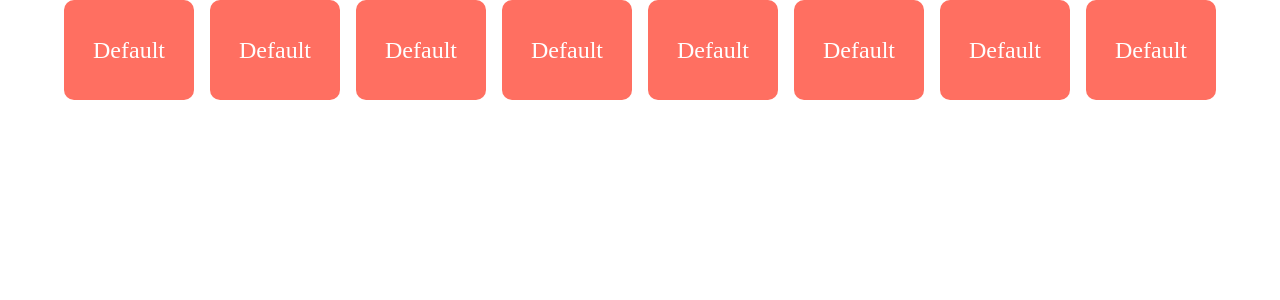
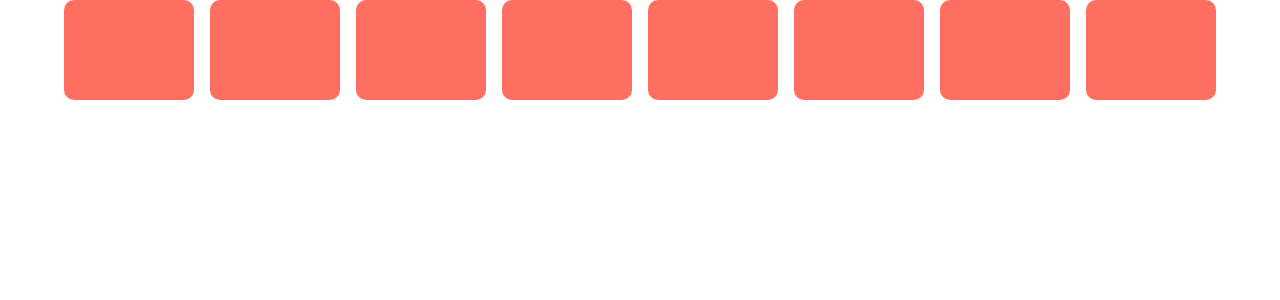
Before and after one commit to oscarhermawan17/games, a React (Vite) app: page / in a window 1280 px wide. Shown: the top 300 px of the page. Built offline with nearby package versions, Linux system fonts and the light colour scheme.

Commit message:
Logic Game Finish - Need styling and fix type

```diff
--- a/src/App.tsx
+++ b/src/App.tsx
@@ -1,107 +1,124 @@
-
-import { Container } from '@mui/material';
-import Grid from '@mui/system/Unstable_Grid';
-import Card from './Card/Card'
-import { useState, useCallback, useRef } from 'react';
+import { useEffect } from "react"
+import { Container } from "@mui/material"
+import Grid from "@mui/system/Unstable_Grid"
+import Card from "./Card/Card"
+import { useState, useCallback, useRef } from "react"
 
 const dataStatic = () => {
   const data: any = {}
-  for(let i=0; i<8; i++) {
+  for (let i = 0; i < 8; i++) {
     data[i] = {
       id: i,
-      card: i%2 == 0 ? i : i-1,
+      card: i % 2 == 0 ? i : i - 1,
       isFinish: false,
-      isFlipped: false
+      isFlipped: false,
     }
   }
-  return data;
+  return data
 }
 
 type Card = {
-  id: number;
-  card: number;
-  isFinish: boolean;
-  isFlipped: boolean;
+  id: number
+  card: number
+  isFlipped: boolean
 }
 
 interface CardCollection {
-  [key: string]: Card;
+  [key: string]: Card
 }
 
 function App() {
+  const [listOfCard, setListOfCard] = useState(() => dataStatic())
+  const [isGameOver, setIsGameOver] = useState(false)
+  const ref = useRef<null | number>(null)
+  const totalSolveCard = useRef<number>(0)
+  const totalOpenCard = useRef<number>(0)
 
-  const [listOfCard, setListOfCard] = useState(() => dataStatic())
-  const ref = useRef<null | number>(null)
+  useEffect(() => {
+    if (isGameOver) {
+      setTimeout(
+        () => alert(`you win with total click = ${totalOpenCard.current}`),
+        2000
+      )
+    }
+  }, [isGameOver])
 
-  const setListFunction = (id: number, flippedStatus: boolean, finishStatus: boolean = false) => ({
+  const setListFunction = (id: number, flippedStatus: boolean) => ({
     [id]: {
       id: id,
       card: listOfCard[id].card,
-      isFinish: finishStatus,
-      isFlipped: flippedStatus
-    }
+      isFlipped: flippedStatus,
+    },
   })
 
-  const openCard = useCallback(({ id, card } : { id: number, card: string}) => {
-    console.log('card', card)
+  const checkGameIsOver = (currentSolveCard: number) => {
+    if (currentSolveCard === Object.keys(listOfCard).length) {
+      setIsGameOver(true)
+    }
+  }
+
+  const openCard = useCallback(({ id, card }: { id: number; card: string }) => {
+    if (isGameOver) {
+      return
+    }
+
+    console.log("card", card)
     /** Open First Card  (After macthed also) */
-    if(ref.current === null) {
-      ref.current = id as number;
+    if (ref.current === null) {
+      ref.current = id as number
       const object = setListFunction(id, true)
       setListOfCard((prevState: CardCollection) => ({
         ...prevState,
-        ...object
+        ...object,
       }))
       /** Open Second Card, But Not match  */
     } else if (listOfCard[ref.current].card !== listOfCard[id].card) {
       const object = setListFunction(id, true)
       setListOfCard((prevState: CardCollection) => ({
         ...prevState,
-        ...object
+        ...object,
       }))
       setTimeout(() => {
-        const currentId = ref.current as number;
+        const currentId = ref.current as number
         ref.current = null
         const object = setListFunction(id, false)
         const object2 = setListFunction(currentId, false)
-        setListOfCard((prevState: CardCollection) => (
-          {
+        setListOfCard((prevState: CardCollection) => ({
           ...prevState,
           ...object,
-            ...object2
+          ...object2,
         }))
       }, 2000)
       /** Open Second Card, and matched  */
-    } else if(listOfCard[ref.current].card === listOfCard[id].card) {
-      const currentId = ref.current as number;
+    } else if (listOfCard[ref.current].card === listOfCard[id].card) {
+      const currentId = ref.current as number
       ref.current = null
-      const object = setListFunction(id, true, true)
-      const object2 = setListFunction(currentId, true, true)
-      setListOfCard((prevState: CardCollection) => (
-        {
+      const object = setListFunction(id, true)
+      const object2 = setListFunction(currentId, true)
+      setListOfCard((prevState: CardCollection) => ({
         ...prevState,
         ...object,
-          ...object2
+        ...object2,
       }))
+      totalSolveCard.current += 2
     }
+    totalOpenCard.current += 1
+    checkGameIsOver(totalSolveCard.current)
   }, [])
 
   return (
     <Container>
       <Grid container spacing={2}>
-        {
-          Object.keys(listOfCard).map(key => (
+        {Object.keys(listOfCard).map((key) => (
           <Grid xs={1.5} key={key}>
             <Card
               id={listOfCard[key].id}
               card={listOfCard[key].card}
-                isFinish={listOfCard[key].isFinish}
               isFlipped={listOfCard[key].isFlipped}
               openCardClick={openCard}
             />
           </Grid>
-          ))
-        }
+        ))}
       </Grid>
     </Container>
   )
--- a/src/Card/Card.tsx
+++ b/src/Card/Card.tsx
@@ -1,59 +1,48 @@
-import { useEffect, memo } from 'react';
-import { styled } from '@mui/system';
+import { memo } from "react"
+import { styled } from "@mui/system"
+import type { CardProps } from "./Card.type"
 
-const CardContent = styled('div')(({ flipped }: { flipped : boolean}) => ({
-  width: '100%',
-  color: 'white',
+const CardContent = styled("div")(({ flipped }: { flipped: boolean }) => ({
+  width: "100%",
+  color: "white",
   height: 100,
   borderRadius: 10,
-  transformStyle: 'preserve-3d',
-  transform: flipped ? 'rotateY(180deg)' : 'rotateY(0deg)',
-  transition: 'transform 0.6s',
+  transformStyle: "preserve-3d",
+  transform: flipped ? "rotateY(180deg)" : "rotateY(0deg)",
+  transition: "transform 0.6s",
 }))
 
-const CardFace = styled('div')({
-  position: 'absolute',
-  width: '100%',
-  height: '100%',
-  backfaceVisibility: 'hidden',
-  display: 'flex',
-  justifyContent: 'center',
-  alignItems: 'center',
-  fontSize: '24px',
-  color: '#fff',
-  borderRadius: '10px',
-});
+const CardFace = styled("div")({
+  position: "absolute",
+  width: "100%",
+  height: "100%",
+  backfaceVisibility: "hidden",
+  display: "flex",
+  justifyContent: "center",
+  alignItems: "center",
+  fontSize: "24px",
+  color: "#fff",
+  borderRadius: "10px",
+})
 
 const CardFront = styled(CardFace)({
-  backgroundColor: '#ff6f61',
-  cursor: 'pointer'
-});
+  backgroundColor: "#ff6f61",
+  cursor: "pointer",
+})
 
 const CardBack = styled(CardFace)({
-  backgroundColor: '#4caf50',
-  transform: 'rotateY(180deg)',
-});
+  backgroundColor: "#4caf50",
+  transform: "rotateY(180deg)",
+})
 
-
-type CardInfo = {
-  id: number
-  card: string
-  isFinish: boolean,
-  isFlipped: boolean,
-  openCardClick: ({id, card }: { id: number, card: string }) => void
-}
-
-const Card = ({ id, card, isFinish, isFlipped, openCardClick }: CardInfo) => {
-  useEffect(() => {
-    console.log(isFinish)
-  }, [])
-
-
+const Card = ({ id, card, isFlipped, openCardClick }: CardProps) => {
   return (
-    <CardContent onClick={() => isFlipped ? undefined : openCardClick({ id, card })}
-      flipped={isFlipped}>
-      <CardFront>Default</CardFront>
-      <CardBack>{card}</CardBack>
+    <CardContent
+      onClick={() => (isFlipped ? undefined : openCardClick({ id, card }))}
+      flipped={isFlipped}
+    >
+      <CardFront></CardFront>
+      <CardBack>{card}</CardBack>s
     </CardContent>
   )
 }
--- /dev/null
+++ b/src/Card/Card.type.ts
@@ -0,0 +1,6 @@
+export type CardProps = {
+  id: number
+  card: string
+  isFlipped: boolean
+  openCardClick: ({ id, card }: { id: number; card: string }) => void
+}
```
Lines whose indentation alone changed are shown as unchanged.
